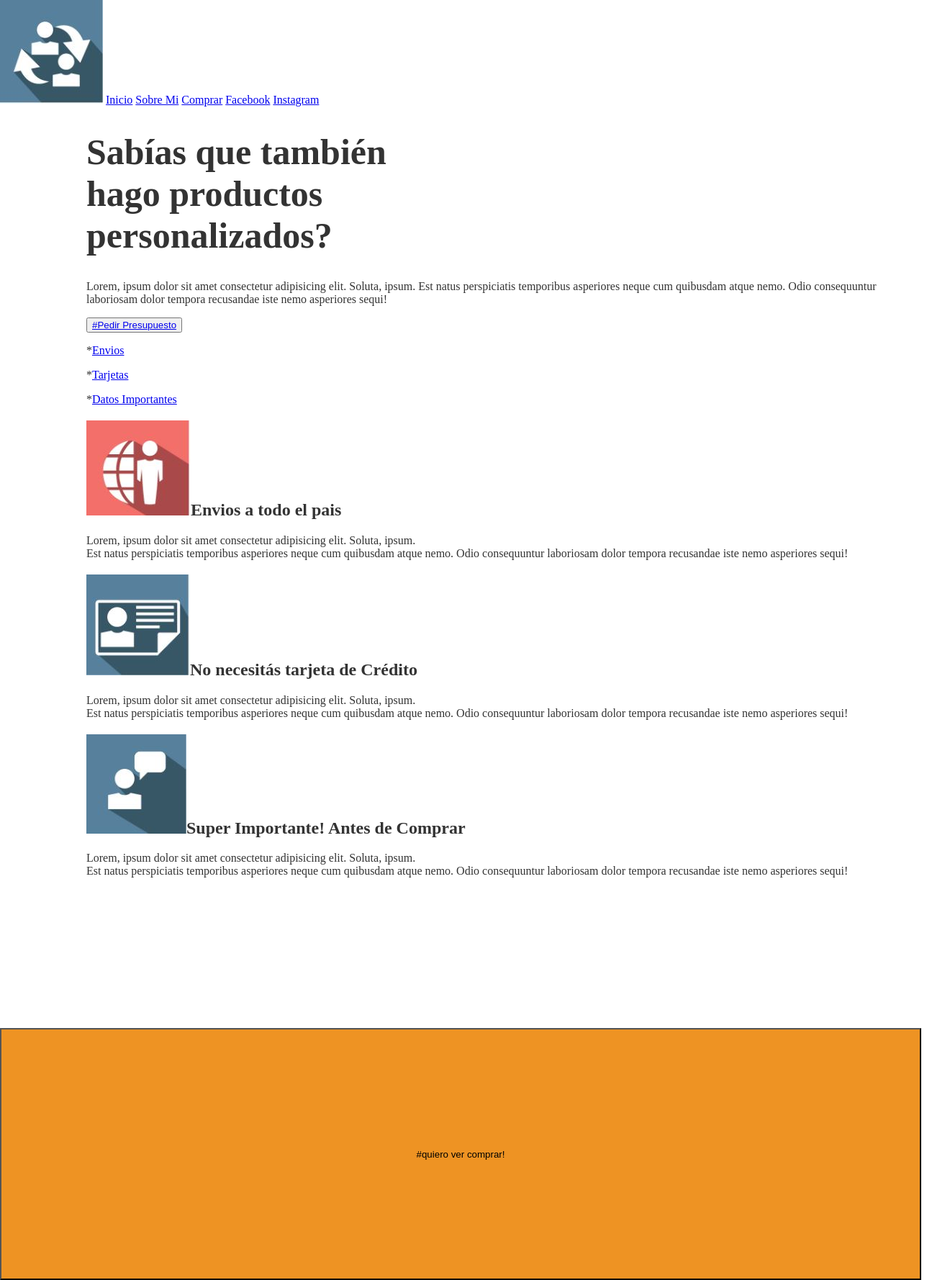
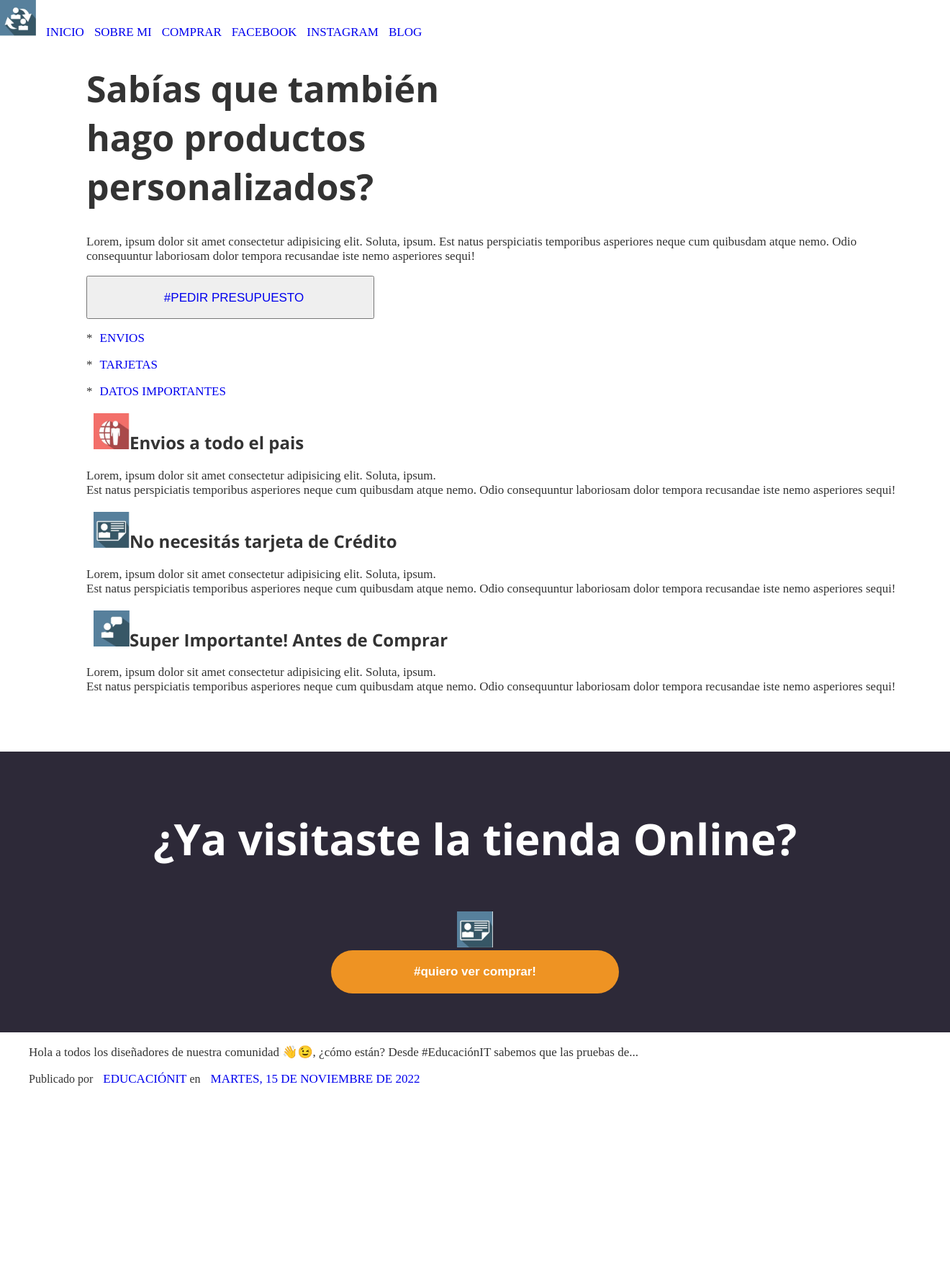
Before and after one commit to crodrigm3/mundoweb, a plain HTML site: page index.html in a window 1280 px wide. Shown: the whole page at 72% size, 1320 px wide, since content can reach past the window. After the commit the page ends 1525 px from the top, so only its background shows below. Drawn offline with nearby package versions, Linux system fonts and the light colour scheme.

Commit message:
cambio iniciales

```diff
--- a/css/estilos.css
+++ b/css/estilos.css
@@ -1,9 +1,10 @@
-@import url("https://fonts.googleapis.com/css2?family=Open+Sans:wght@300&display=swap");
+@import url("https://fonts.googleapis.com/css2?family=Open+Sans:wght@700&display=swap");
 
 body {
   color: #333333;
   margin: 0;
   padding: 0;
+  font-family: "Crete Round", serif;
 }
 h1 {
   width: 500px;
@@ -13,7 +14,7 @@ main {
   margin-left: 120px;
   margin-bottom: 80px;
 }
-botton {
+button {
   font-size: 18px;
   width: 400px;
   height: 60px;
@@ -23,10 +24,53 @@ h3 {
   color: white;
   font-size: 60px;
 }
+h1,
+h2,
+h3 {
+  font-family: "Open Sans", sans-serif;
+}
+p,
+a {
+  font-size: 17px;
+}
+a {
+  text-decoration: none;
+  margin-left: 10px;
+  text-transform: uppercase;
+}
+a :hover {
+  color: #ee9323;
+  border-bottom: 1px solid #ee9323;
+}
+button:hover {
+  font-weight: bold;
+}
+footer button:hover {
+  color: black;
+  border-color: gray;
+}
 footer button {
+  color: white;
   background-color: #ee9323;
+  border-radius: 80px;
+  border: none;
+  font-weight: bold;
+  font-size: 17px;
+}
+
+button {
+  font-size: 18px;
+  width: 400px;
+  height: 60px;
+  padding: 5px;
+}
+footer {
+  background-color: #2d2938;
   width: 100%;
   height: 350px;
   padding: 20px;
   text-align: center;
 }
+img {
+  width: 50px; height: 50px;
+}
--- /dev/null
+++ b/ejemplo/estilos.css
@@ -0,0 +1,3 @@
+img {
+    width: 100px; height: 100px;
+}
--- a/index.html
+++ b/index.html
@@ -7,16 +7,42 @@
     <link rel="stylesheet" href="css/estilos.css" />
   </head>
   <body>
+    <div id="fb-root"></div>
+    <script
+      async
+      defer
+      crossorigin="anonymous"
+      src="https://connect.facebook.net/es_LA/sdk.js#xfbml=1&version=v15.0"
+      nonce="HmRuWg1u"
+    ></script>
+
     <nav>
       <img src="images/logo.jpg" alt="logo" />
       <a href="index.html" title="Volver  Inicio">Inicio</a>
       <a href="sobremi.html" title="Ir a Sobre Mi">Sobre Mi</a>
-      <a href="#" target="_blank" title="Tienda Virtual">Comprar</a>
-      <a href="http://www.facebook.com" target="_blank" title="Ir a Facebook"
+      <a
+        href="https://www.tiendanube.com"
+        target="_blank"
+        title="Tienda Virtual"
+        >Comprar</a
+      >
+      <a
+        href="https://www.facebook.com/EducacionIT/"
+        target="_blank"
+        title="Ir a Facebook"
         >Facebook</a
       >
-      <a href="http://www.instagram.com" target="_blank" title="Ir a Instagram"
+      <a
+        href="https://www.instagram.com/educacionit/? h1=es-la"
+        target="_blank"
+        title="Ir a Instagram"
         >Instagram</a
+      >
+      <a
+        href="https://blog.educacionit.com/"
+        target="_blank"
+        title="Ir al Blog"
+        >Blog</a
       >
     </nav>
     <main>
@@ -80,7 +106,31 @@
     </main>
     <footer>
       <h3>¿Ya visitaste la tienda Online?</h3>
+      <img src="images/tarjeta.JPG" alt="Carrito"> <br>
       <button>#quiero ver comprar!</button>
     </footer>
+
+    <div
+      class="fb-post"
+      data-href="https://www.facebook.com/EducacionIT/posts/pfbid02npTr8MKNDe67CvYtSYuo8KdjmfFCco6MUhmEyZJXUJ6JN7WwK9zgn22UjeRoDoRpl"
+      data-width="500"
+      data-show-text="true"
+    >
+      <blockquote
+        cite="https://www.facebook.com/EducacionIT/posts/6183835898328137"
+        class="fb-xfbml-parse-ignore"
+      >
+        <p>
+          Hola a todos los diseñadores de nuestra comunidad 👋😉, ¿cómo están?
+          Desde #EducaciónIT sabemos que las pruebas de...
+        </p>
+        Publicado por
+        <a href="https://www.facebook.com/EducacionIT/">EducaciónIT</a>
+        en&nbsp;<a
+          href="https://www.facebook.com/EducacionIT/posts/6183835898328137"
+          >Martes, 15 de noviembre de 2022</a
+        >
+      </blockquote>
+    </div>
   </body>
 </html>
```
Also changed, not shown: ejemplo/ejemplo.html (added, +13 -0 lines), ejemplo/logo-facebook-brillante.jpeg (added).
